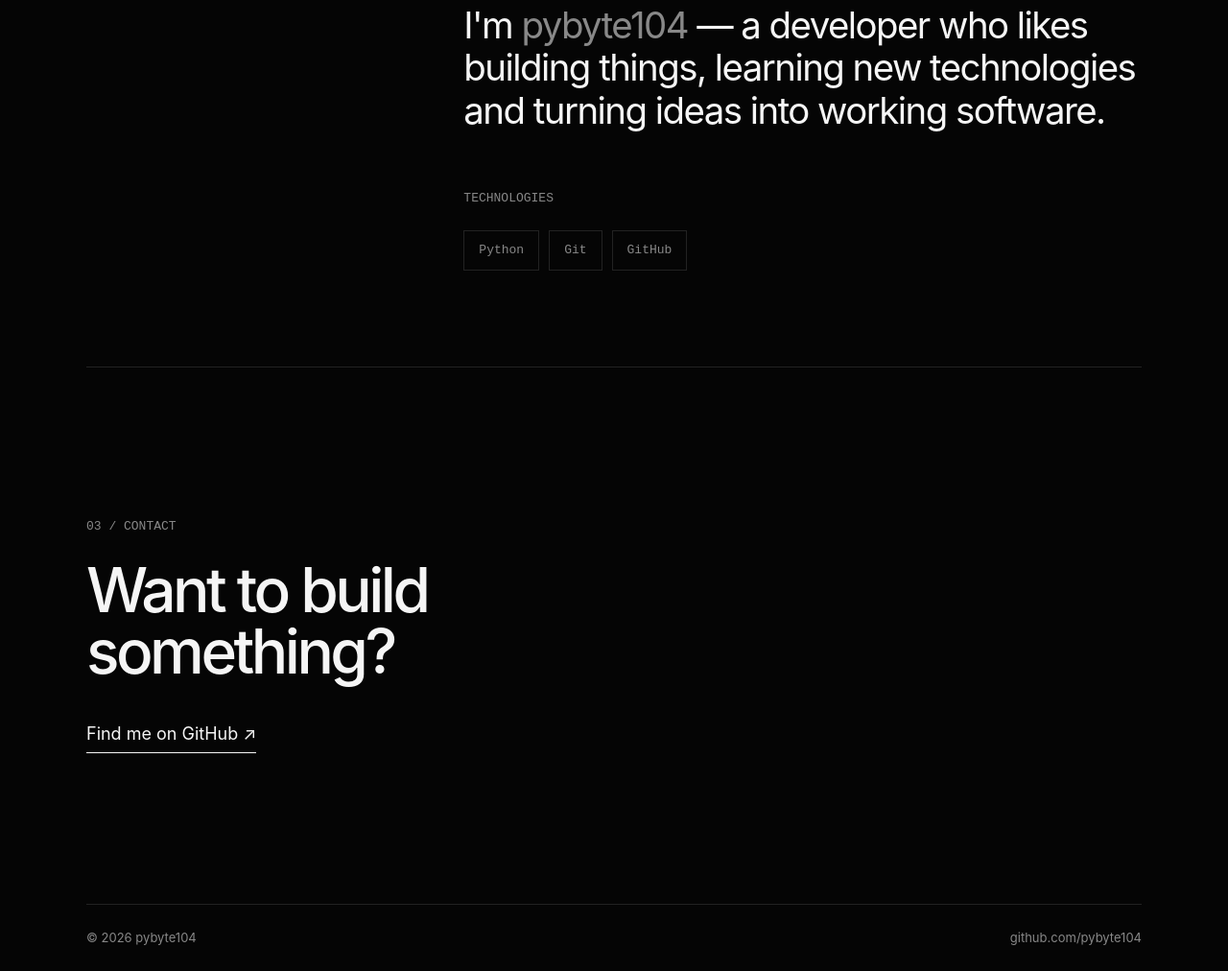
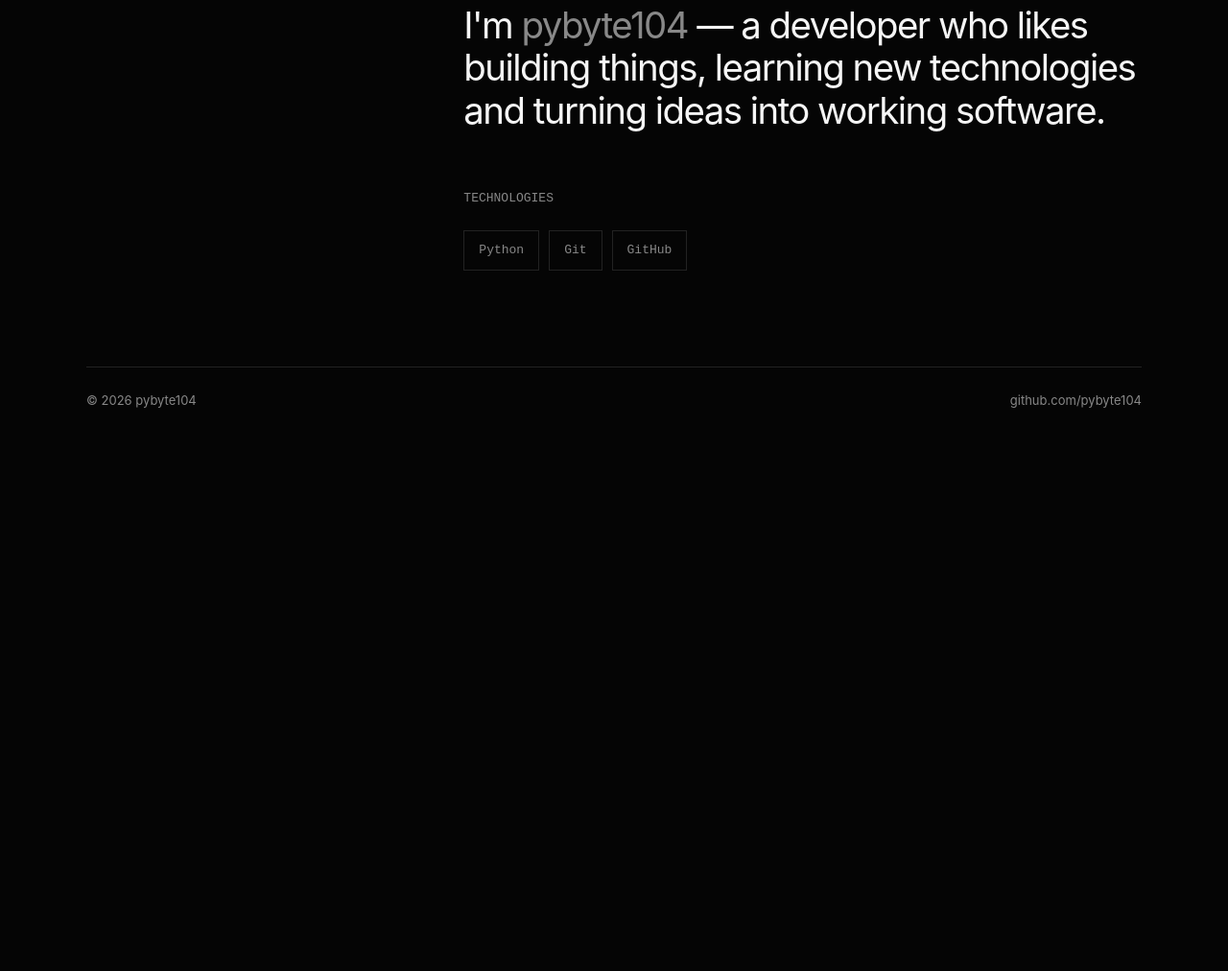
Before and after one commit to pybyte104/pybyte104.github.io, a plain HTML site: page index.html in a window 1280 px wide. Shown: the part 1998-3010 px from the top of the page at 96% size. After the commit the page ends 2450 px from the top, so only its background shows below. Drawn offline with Linux system fonts and the light colour scheme.

Commit message:
removed elements

```diff
--- a/index.html
+++ b/index.html
@@ -643,35 +643,6 @@
 
       </section>
 
-
-      <!-- CONTACT -->
-
-      <section id="contact" class="contact">
-
-        <div>
-
-          <div class="eyebrow">
-            03 / CONTACT
-          </div>
-
-          <h2>
-            Want to build<br />
-            something?
-          </h2>
-
-          <a
-            href="https://github.com/pybyte104"
-            target="_blank"
-            rel="noopener noreferrer"
-            class="contact-link"
-          >
-            Find me on GitHub ↗
-          </a>
-
-        </div>
-
-      </section>
-
     </main>
 
 
```
